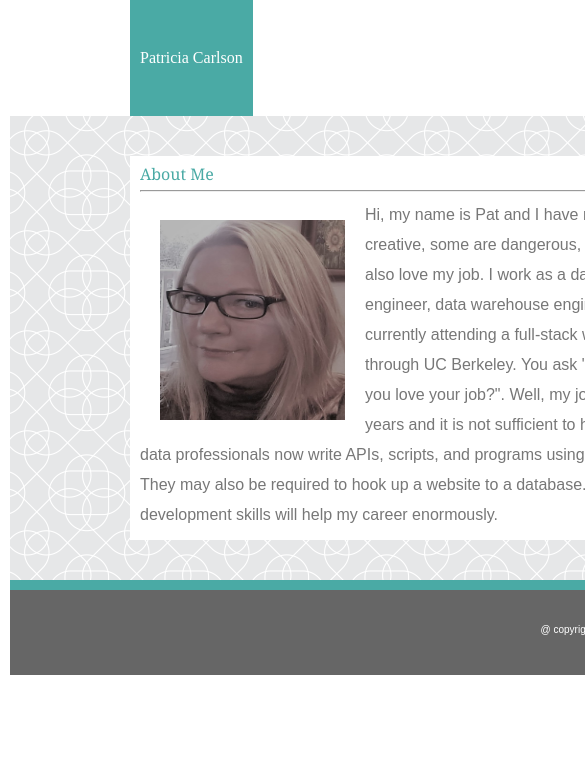
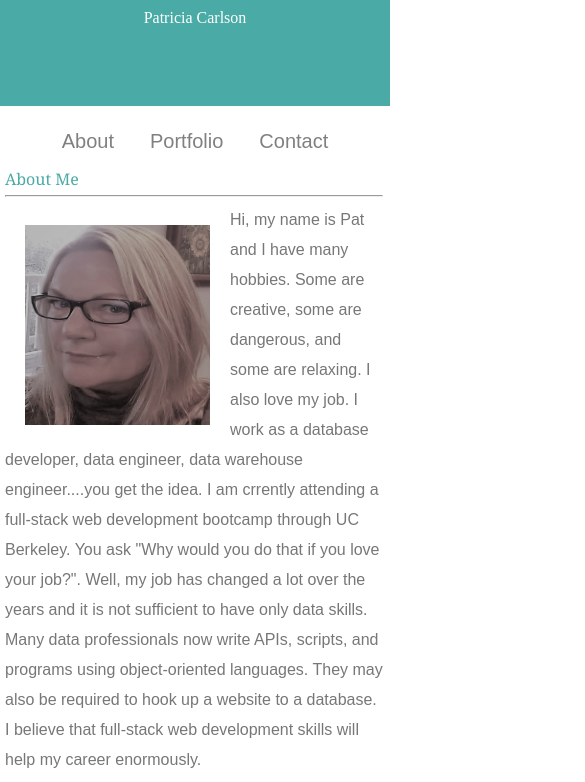
Before and after one commit to webdevpatricia/Responsive-Portfolio, a plain HTML site: page index.html in a window 390 px wide. Shown: the top 782 px of the page, 585 px wide, since content can reach past the window. Drawn offline with Linux system fonts and the light colour scheme.

Commit message:
final-unfinished

```diff
--- a/assets/css/style.css
+++ b/assets/css/style.css
@@ -3,7 +3,7 @@ body{
 	width: 960px;
 	align-content: center;
 	padding: 0px;
-	margin: 0px;
+	margin: 0px 0px 0px 0px;
 }
 
 nav{
@@ -19,11 +19,9 @@ nav{
 	background-color: #4aaaa5;
 	color: #ffffff;
 	text-align: center;
-	width: fit-content;
 	margin:0px 0px 0px 130px;
-	padding:10px;
+	padding: 35px 10px 10px 10px;
 	height: 96px;
-	line-height: 96px;
 
 }
 
@@ -56,8 +54,7 @@ li a:hover {
 }
 
 
-div{
-	overflow:auto;
+div{overflow: hidden;
 	padding: 0px;
 	margin: 0px 0px 0px 10px;
 }
@@ -90,10 +87,10 @@ div{
 
 #connect{
 	float: right;
-	width:270px;
+	width:205px;
 	background-color: #ffffff;
 	text-align: center;
-	margin: 40px 100px 0px 0px;
+	margin: 40px 75px 0px 0px;
 	color: #4aaaa5;
 	padding: 5px;
 
@@ -259,3 +256,164 @@ form{
 	margin: 130px 0px 0px 0px;
 	color:white;
 	}
+
+
+@media screen and (max-width: 640px) {
+	body{
+		width:100%;
+		margin: 0px 0px 0px 0px;
+		padding: 0px 0px 0px 0px;
+	}
+
+	nav{
+		width:100%;
+		overflow: hidden;
+		margin: 0px 0px 20px 0px;
+		padding: 0px 0px 0px 0px;
+
+	}
+
+	.logo{
+		width:100%;
+		margin: 0px 0px 0px 0px;
+		padding: 10px 0px 0px 0px;
+	}
+
+
+	ul{
+		width:100%;
+		margin: 0px 0px 0px 0px;
+		padding: 0px 0px 0px 0px;
+		text-align: center;
+	}
+
+	#about{
+		width:100%;
+		margin: 0px 0px 0px 0px;
+		padding: 0px 0px 0px 0px;
+		}
+
+	.content {
+		width:97%;
+		background:url("") repeat 0 0;
+		margin: 0px 0px 0px 0px;
+		padding: 0px 0px 0px 5px;
+			}
+
+	#connect{
+		width:100%;
+		margin: 10px 0px 0px 0px;
+		padding: 0px 0px 0px 0px;
+		}
+
+
+	footer{
+		width: 100%;
+		margin: 0px 0px 0px 0px;
+		padding: 0px 0px 0px 0px;
+		}
+
+	#line{
+		width: 100%;
+		margin: 0px 0px 0px 0px;
+		padding: 0px 0px 0px 0px;
+		}
+
+	h4{
+		margin: 0px 0px 0px 0px;
+		padding: 0px 0px 0px 0px;
+		}
+
+	div{
+		margin: 0px 0px 0px 0px;
+}
+
+@media screen and (max-width: 768px) {
+
+	body{
+		width:100%;
+		margin: 0px 0px 0px 0px;
+		padding: 0px 0px 0px 0px;
+	}
+
+	nav{
+		width:100%;
+		overflow: hidden;
+		margin: 0px 0px 20px 0px;
+		padding: 0px 0px 0px 0px;
+
+	}
+
+	.logo{
+		width:100%;
+		margin: 0px 0px 0px 0px;
+		padding: 10px 0px 0px 0px;
+	}
+
+
+	ul{
+		width:100%;
+		margin: 0px 0px 0px 0px;
+		padding: 0px 0px 0px 0px;
+		text-align: center;
+	}
+
+	#about{
+		width:100%;
+		margin: 0px 0px 0px 0px;
+		padding: 0px 0px 0px 0px;
+		}
+
+	.content {
+		width:97%;
+		background:url("") repeat 0 0;
+		margin: 0px 0px 0px 0px;
+		padding: 0px 0px 0px 5px;
+			}
+
+	#connect{
+		width:100%;
+		margin: 10px 0px 0px 0px;
+		padding: 0px 0px 0px 0px;
+		}
+
+
+	footer{
+		width: 100%;
+		margin: 0px 0px 0px 0px;
+		padding: 0px 0px 0px 0px;
+		}
+
+	#line{
+		width: 100%;
+		margin: 0px 0px 0px 0px;
+		padding: 0px 0px 0px 0px;
+		}
+
+	h4{
+		margin: 0px 0px 0px 0px;
+		padding: 0px 0px 0px 0px;
+		}
+
+	div{
+		margin: 0px 0px 0px 0px;
+}
+
+
+/*@media screen and (max-width: 980px) {
+
+	#about{
+		width:348px;
+	}
+
+	.content {
+		width : 832px;
+	}
+
+	#connect{
+		width:225px;
+	}
+
+
+}
+*/
--- a/index.html
+++ b/index.html
@@ -4,6 +4,7 @@
   <head>
   	<meta lang="en">
     <meta charset="UTF-8">
+    <meta name="viewport" content="width=device-width, initial-scale=1.0">
     <title>Patricia Carlson Bio</title>
     <link rel="stylesheet" href="assets/css/reset.css">
     <link rel="stylesheet" href="assets/css/style.css">
@@ -25,9 +26,7 @@
 			<h2>About Me</h2>
 			<hr>
 			<img id="me" src="assets/images/HeadShotBW.jpg" alt="Patricia Carlson Photo">
-			<p>Hi, my name is Pat and I have many hobbies.  Some are creative, some are dangerous, and some are relaxing. I also love
-				my job.  I work as a database developer, data engineer, data warehouse engineer....you get the idea.  I am currently
-				attending a full-stack web development bootcamp through UC Berkeley.  You ask "Why would you do that if you love your job?".  Well, my job has changed a lot over the years and it is not sufficient to have only data skills.  Many data professionals now write APIs, scripts, and programs using object-oriented languages.  They may also be required to hook up a website to a database.  I believe that full-stack web development skills will help my career enormously.
+			<p>Hi, my name is Pat and I have many hobbies.  Some are creative, some are dangerous, and some are relaxing. I also love my job.  I work as a database developer, data engineer, data warehouse engineer....you get the idea.  I am crrently attending a full-stack web development bootcamp through UC Berkeley.  You ask "Why would you do that if you love your job?".  Well, my job has changed a lot over the years and it is not sufficient to have only data skills.  Many data professionals now write APIs, scripts, and programs using object-oriented languages.  They may also be required to hook up a website to a database.  I believe that full-stack web development skills will help my career enormously.
 			</p>
 
 		</section>
@@ -48,6 +47,7 @@
 		<p id=pfooter>@ copyright 2017 Patricia Carlson</p>
 	</footer>
 
+
   </body>
 
 </html>
```
